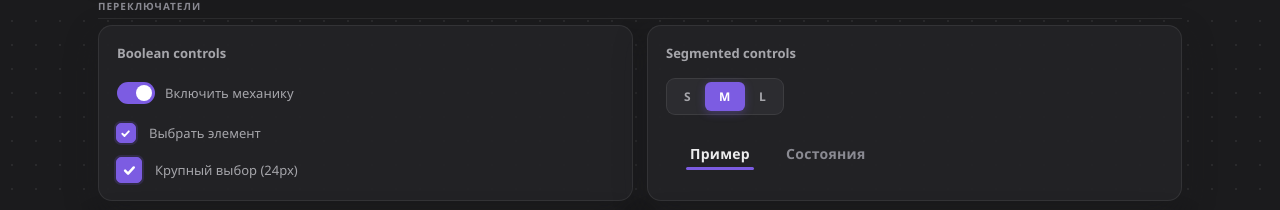
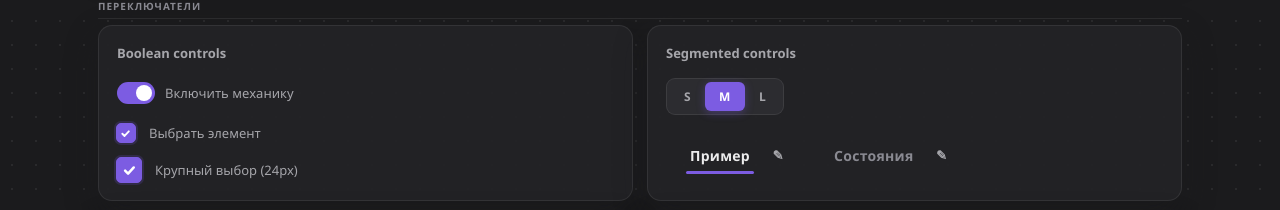
Before and after one commit to SylvieShare/share-ui, a Vue app: page / in a window 1280 px wide. Shown: the part 2679-2889 px from the top of the page. Built offline with nearby package versions, Linux system fonts and the light colour scheme.

Commit message:
Добавить действия рядом с вкладками и ограничение названий

```diff
--- a/package.json
+++ b/package.json
@@ -1,6 +1,6 @@
 {
   "name": "@sylvieshare/share-ui",
-  "version": "0.41.1",
+  "version": "0.42.0",
   "description": "Shared Vue 3 design tokens, UI primitives and headless interactions for SylvieShare applications.",
   "type": "module",
   "main": "./dist/share-ui.js",
--- a/src/components/SlidingTabs.vue
+++ b/src/components/SlidingTabs.vue
@@ -1,9 +1,8 @@
 <template>
-  <nav ref="rootElement" class="share-sliding-tabs" role="tablist" :aria-label="ariaLabel || undefined">
+  <nav ref="rootElement" class="share-sliding-tabs" role="tablist" :aria-label="ariaLabel || undefined" :style="{ '--sliding-tab-max-width': maxTabWidth ? `${maxTabWidth}px` : undefined }">
+    <div v-for="(tab, index) in tabs" :key="String(tab.key)" class="share-sliding-tabs__item" role="presentation">
     <button
-      v-for="(tab, index) in tabs"
       :id="tab.id"
-      :key="String(tab.key)"
       :ref="element => setButtonRef(element, index)"
       class="share-sliding-tabs__tab"
       :class="{ 'share-sliding-tabs__tab--active': modelValue === tab.key }"
@@ -19,8 +18,10 @@
       <slot name="icon" :tab="tab">
         <img v-if="tab.icon || tab.svg" class="share-sliding-tabs__icon" :src="tab.icon || tab.svg" alt="" aria-hidden="true" />
       </slot>
-      <span>{{ tab.title }}</span>
+      <span class="share-sliding-tabs__title">{{ tab.title }}</span>
     </button>
+    <slot name="tab-actions" :tab="tab" />
+    </div>
     <span class="share-sliding-tabs__underline" :style="underlineStyle" aria-hidden="true" />
   </nav>
 </template>
@@ -31,6 +32,7 @@ const props = defineProps({
   tabs: { type: Array, required: true },
   modelValue: { type: [String, Number], default: null },
   ariaLabel: { type: String, default: '' },
+  maxTabWidth: { type: Number, default: 0 },
 })
 const emit = defineEmits(['update:modelValue'])
 const rootElement = ref(null)
@@ -41,7 +43,13 @@ const underlineStyle = computed(() => ({
   width: `${underline.value.width}px`,
   opacity: underline.value.ready ? 1 : 0,
 }))
-function setButtonRef(element, index) { buttonElements.value[index] = element }
+function setButtonRef(element, index) {
+  const previous = buttonElements.value[index]
+  if (previous === element) return
+  if (previous) resizeObserver?.unobserve(previous)
+  buttonElements.value[index] = element
+  if (element) resizeObserver?.observe(element)
+}
 function select(key) {
   const tab = props.tabs.find(candidate => candidate.key === key)
   if (tab && !tab.disabled && key !== props.modelValue) emit('update:modelValue', key)
@@ -66,6 +74,13 @@ function onKeydown(event, currentIndex) {
   event.preventDefault()
   focusTab(target.index)
 }
+function revealActive() {
+  const root = rootElement.value, element = buttonElements.value[props.tabs.findIndex(tab => tab.key === props.modelValue)]
+  if (!root || !element) return
+  const left = element.offsetLeft, right = left + element.offsetWidth
+  if (left < root.scrollLeft || right > root.scrollLeft + root.clientWidth)
+    root.scrollTo({ left: Math.max(0, left - (root.clientWidth - element.offsetWidth) / 2), behavior: globalThis.matchMedia?.('(prefers-reduced-motion: reduce)').matches ? 'auto' : 'smooth' })
+}
 function updateUnderline() {
   const index = props.tabs.findIndex(tab => tab.key === props.modelValue)
   const element = buttonElements.value[index]
@@ -74,15 +89,16 @@ function updateUnderline() {
 }
 let resizeObserver = null
 onMounted(() => {
-  nextTick(updateUnderline)
+  nextTick(() => { updateUnderline(); revealActive() })
   if (typeof ResizeObserver !== 'undefined' && rootElement.value) {
     resizeObserver = new ResizeObserver(updateUnderline)
     resizeObserver.observe(rootElement.value)
+    buttonElements.value.forEach(element => element && resizeObserver.observe(element))
   }
 })
 onBeforeUnmount(() => resizeObserver?.disconnect())
-watch(() => props.modelValue, () => nextTick(updateUnderline))
-watch(() => props.tabs, () => nextTick(updateUnderline), { deep: true })
+watch(() => props.modelValue, () => nextTick(() => { updateUnderline(); revealActive() }))
+watch(() => props.tabs, () => nextTick(() => { updateUnderline(); revealActive() }), { deep: true })
 defineExpose({ updateUnderline })
 </script>
 
@@ -97,6 +113,7 @@ defineExpose({ updateUnderline })
   overflow-x: auto;
   overflow-y: hidden;
 }
+.share-sliding-tabs__item { display: inline-flex; align-items: stretch; flex: none; }
 .share-sliding-tabs__tab {
   display: inline-flex;
   align-items: center;
@@ -109,10 +126,13 @@ defineExpose({ updateUnderline })
   font-size: 14px;
   font-weight: 700;
   letter-spacing: .02em;
+  max-width: var(--sliding-tab-max-width, none);
   white-space: nowrap;
   cursor: pointer;
   transition: color .15s;
 }
+.share-sliding-tabs__title { min-width: 0; overflow: hidden; text-overflow: ellipsis; }
+.share-sliding-tabs__tab:focus-visible { outline: 2px solid var(--accent); outline-offset: -3px; border-radius: var(--r-sm); }
 .share-sliding-tabs__tab:hover:not(:disabled) { color: var(--text-2); }
 .share-sliding-tabs__tab--active { color: var(--text-1); }
 .share-sliding-tabs__tab:disabled { opacity: .4; cursor: not-allowed; }
@@ -132,4 +152,5 @@ defineExpose({ updateUnderline })
   .share-sliding-tabs { gap: 18px; padding: 0 16px; }
   .share-sliding-tabs__tab { font-size: 12px; }
 }
+@media (prefers-reduced-motion: reduce) { .share-sliding-tabs__underline, .share-sliding-tabs__tab { transition: none; } }
 </style>
--- a/src/gallery/ComponentGallery.vue
+++ b/src/gallery/ComponentGallery.vue
@@ -160,7 +160,7 @@
           <h2>Segmented controls</h2>
           <div class="share-component-gallery__stack">
             <MultiToggle v-model="toggleValue" :options="toggleOptions" aria-label="Размер" />
-            <SlidingTabs v-model="tabValue" :tabs="tabs" aria-label="Режим просмотра" />
+            <SlidingTabs v-model="tabValue" :tabs="tabs" :max-tab-width="160" aria-label="Режим просмотра"><template #tab-actions="{tab}"><ActionButton icon-only variant="quiet" :aria-label="`Изменить ${tab.title}`"><template #icon>✎</template></ActionButton></template></SlidingTabs>
           </div>
         </article>
 
--- a/src/index.d.ts
+++ b/src/index.d.ts
@@ -122,6 +122,7 @@ export interface SlidingTab<T = string | number> {
 }
 
 export const SlidingTabs: DefineComponent<{
+  maxTabWidth?: number
   tabs: SlidingTab[]
   modelValue?: string | number | null
   ariaLabel?: string
```
Also changed, not shown: 7 other files (tests, documents, lock files or other folders).
